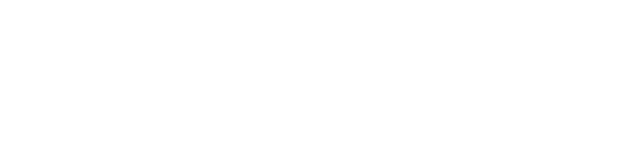
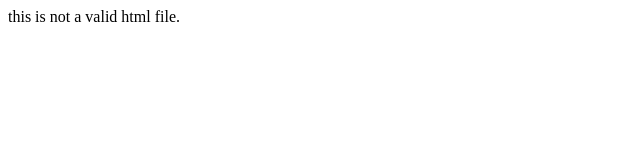
Before and after one commit to PM113329V/insta-clone, a plain HTML site: page index.html in a window 1280 px wide. Shown: the whole page, without its empty margins (0-640 px from the left). Drawn offline with Linux system fonts and the light colour scheme.

Commit message:
updated html

```diff
--- a/index.html
+++ b/index.html
@@ -6,6 +6,6 @@
     <title>Document</title>
 </head>
 <body>
-
+          this is not a valid html file.
 </body>
 </html>
```
